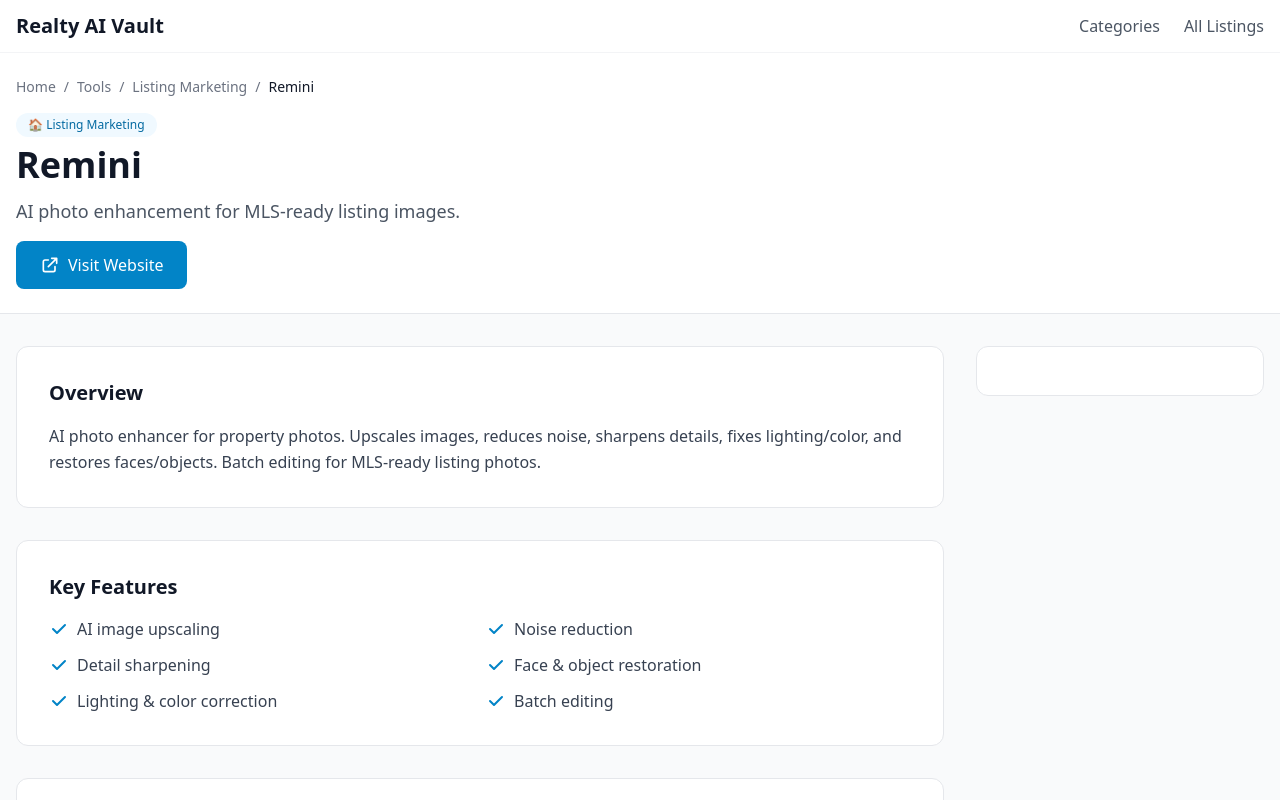
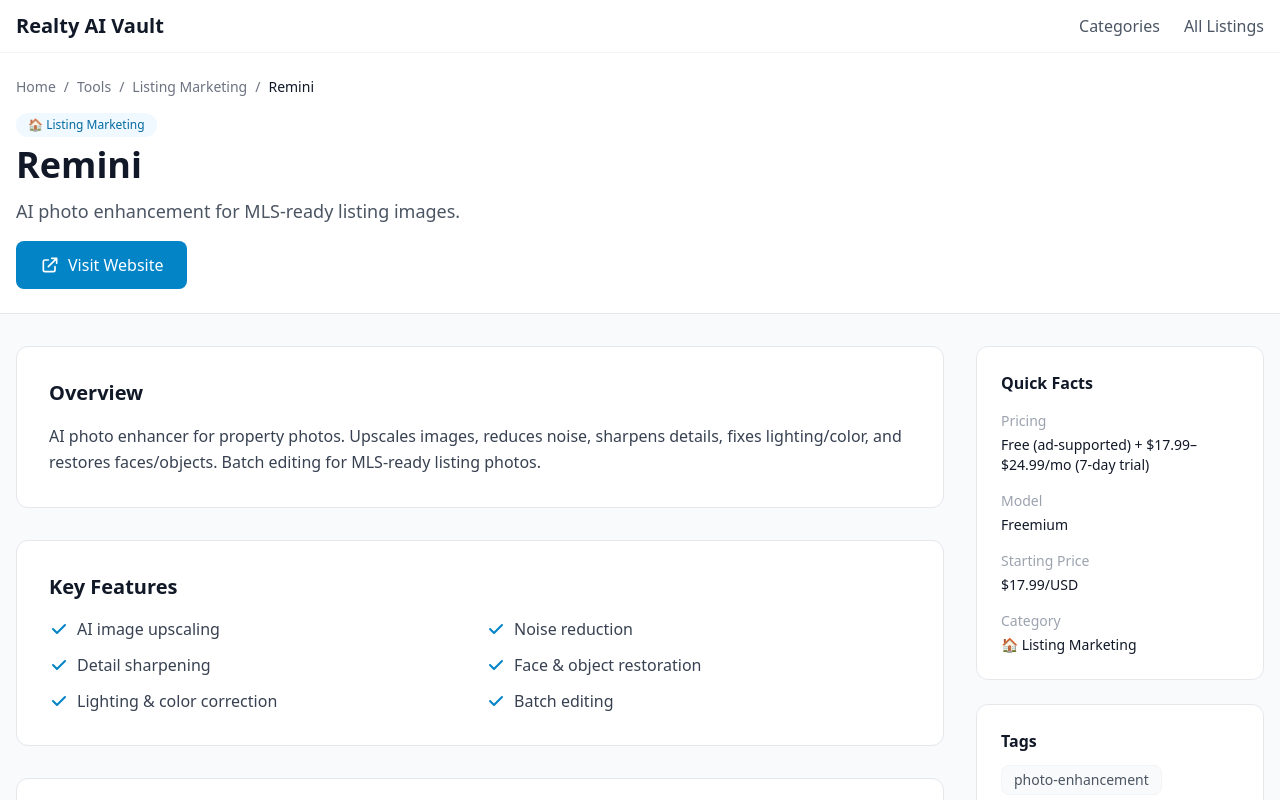
Before and after one commit to slsinteractive88-stack/ai-tools-real-estate-directory, a Next.js app: page /listings/remini in a window 1280 px wide. Shown: the top 800 px of the page. Built offline with nearby package versions, Linux system fonts and the light colour scheme; no server answers.

Commit message:
Restore Tags and Quick Facts to sidebar on listing detail pages

```diff
--- a/src/app/listings/[slug]/page.tsx
+++ b/src/app/listings/[slug]/page.tsx
@@ -159,6 +159,53 @@
           {/* Sidebar */}
           <aside className="lg:col-span-1">
             <div className="sticky top-24 space-y-6">
+              {/* Quick Facts Card */}
+              <div className="bg-white rounded-xl border border-gray-200 p-6">
+                <h3 className="font-semibold text-gray-900 mb-4">Quick Facts</h3>
+                <dl className="space-y-4 text-sm">
+                  {listing.pricing && (
+                    <div>
+                      <dt className="text-gray-400 mb-1">Pricing</dt>
+                      <dd className="text-gray-900 font-medium">{listing.pricing}</dd>
+                    </div>
+                  )}
+                  {listing.pricingType && (
+                    <div>
+                      <dt className="text-gray-400 mb-1">Model</dt>
+                      <dd className="text-gray-900 font-medium">{listing.pricingType}</dd>
+                    </div>
+                  )}
+                  {listing.startingPrice > 0 && (
+                    <div>
+                      <dt className="text-gray-400 mb-1">Starting Price</dt>
+                      <dd className="text-gray-900 font-medium">${listing.startingPrice}/{listing.currency || 'USD'}</dd>
+                    </div>
+                  )}
+                  <div>
+                    <dt className="text-gray-400 mb-1">Category</dt>
+                    <dd className="text-gray-900 font-medium">{listing.categoryIcon} {listing.categoryName}</dd>
+                  </div>
+                </dl>
+              </div>
+
+              {/* Tags */}
+              {listing.tags && listing.tags.length > 0 && (
+                <div className="bg-white rounded-xl border border-gray-200 p-6">
+                  <h3 className="font-semibold text-gray-900 mb-3">Tags</h3>
+                  <div className="flex flex-wrap gap-2">
+                    {listing.tags.map((tag, i) => (
+                      <Link
+                        key={i}
+                        href={`/listings?search=${tag}`}
+                        className="px-3 py-1 bg-gray-50 text-gray-600 text-sm rounded-lg border border-gray-100 hover:bg-gray-100 hover:text-gray-900 transition-colors"
+                      >
+                        {tag}
+                      </Link>
+                    ))}
+                  </div>
+                </div>
+              )}
+
               {/* Contact Info */}
               {(listing.email || listing.phone || listing.address) && (
                 <div className="bg-white rounded-xl border border-gray-200 p-6">
```
